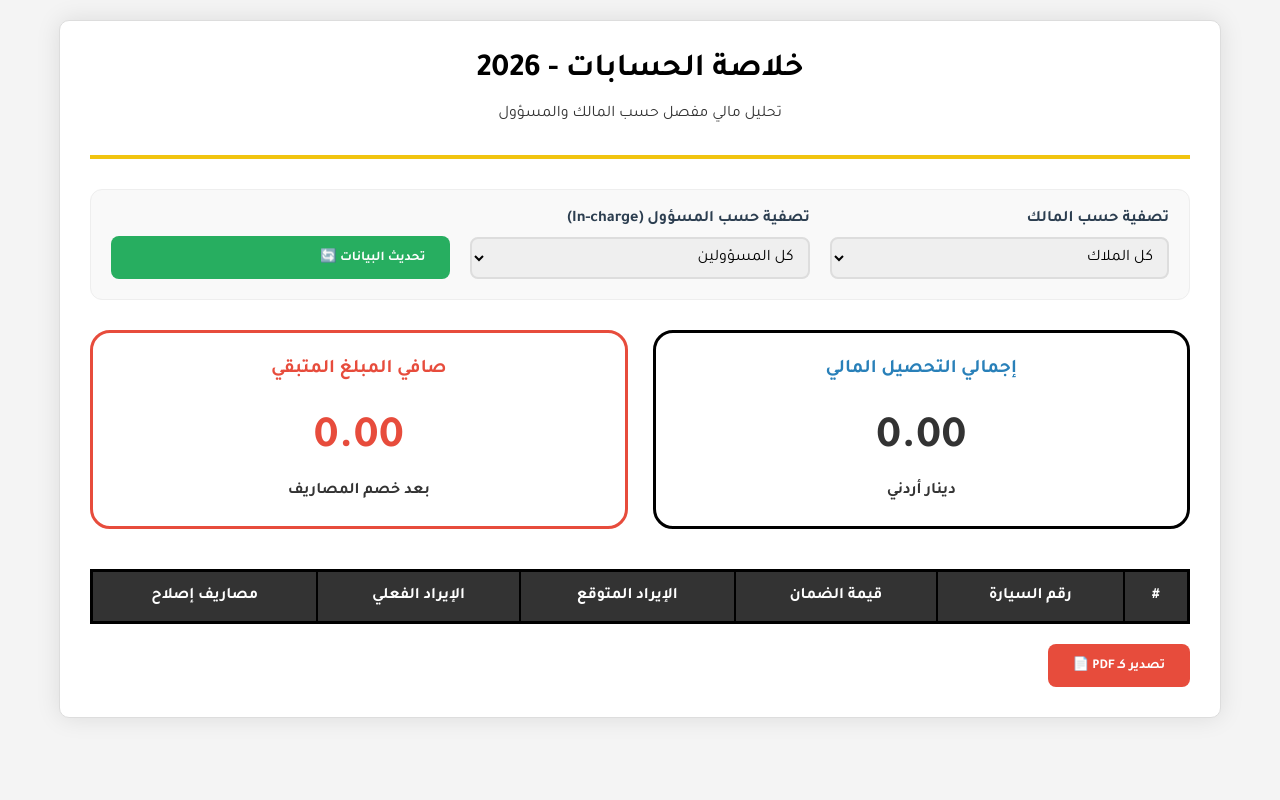
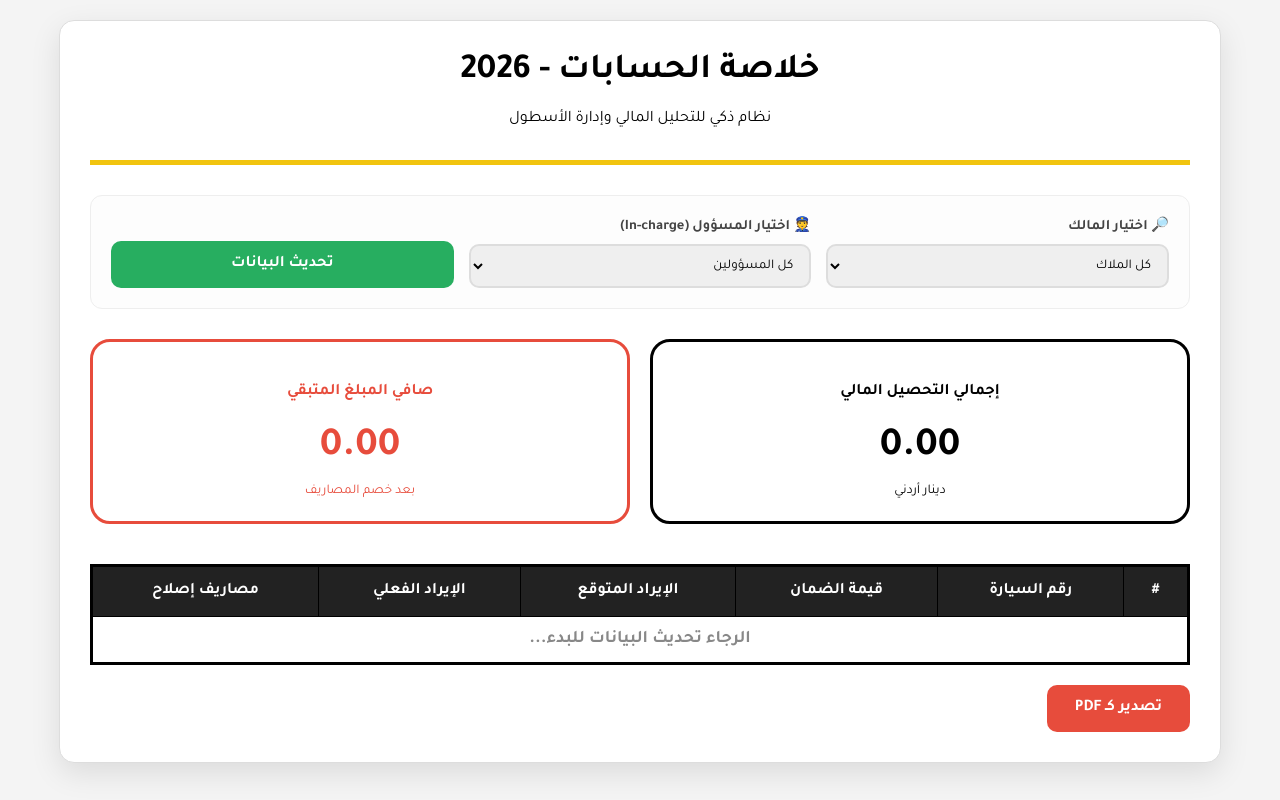
Before and after one commit to ananzjo/Taxi, a plain HTML site: page summary.html in a window 1280 px wide. Drawn offline with Linux system fonts and the light colour scheme; no server answers.

Commit message:
Update summary page title and styling

```diff
--- a/summary.html
+++ b/summary.html
@@ -3,85 +3,96 @@
 <head>
     <meta charset="UTF-8">
     <meta name="viewport" content="width=device-width, initial-scale=1.0">
-    <title>خلاصة الحسابات  - v1.9.0</title>
+    <title>خلاصة الحسابات الاحترافية - v2.0</title>
     <link href="https://fonts.googleapis.com/css2?family=Tajawal:wght@400;700&display=swap" rel="stylesheet">
     <script src="https://cdnjs.cloudflare.com/ajax/libs/html2pdf.js/0.10.1/html2pdf.bundle.min.js"></script>
     <style>
-        body { font-family: 'Tajawal', sans-serif; background-color: #f4f4f4; color: #333; margin: 0; padding: 20px; }
-        .report-page { max-width: 1100px; margin: auto; background: #fff; padding: 30px; border-radius: 10px; box-shadow: 0 0 25px rgba(0,0,0,0.1); border: 1px solid #ddd; }
+        :root {
+            --taxi-yellow: #f1c40f;
+            --dark-bg: #f4f4f4;
+            --success: #27ae60;
+            --danger: #e74c3c;
+            --info: #2980b9;
+        }
 
-        .header-title { text-align: center; border-bottom: 4px solid #f1c40f; padding-bottom: 15px; margin-bottom: 30px; }
-        .header-title h1 { margin: 0; font-size: 2rem; color: #000; }
+        body { font-family: 'Tajawal', sans-serif; background-color: var(--dark-bg); margin: 0; padding: 20px; }
+        .report-page { max-width: 1100px; margin: auto; background: #fff; padding: 30px; border-radius: 15px; box-shadow: 0 10px 30px rgba(0,0,0,0.1); border: 1px solid #ddd; position: relative; }
 
-        /* منطقة الفلاتر */
-        .filters-area {
-            display: grid;
-            grid-template-columns: repeat(auto-fit, minmax(200px, 1fr));
-            gap: 20px;
-            background: #f9f9f9;
-            padding: 20px;
-            border-radius: 12px;
-            border: 1px solid #eee;
-            margin-bottom: 30px;
+        /* Toast Container */
+        #toastBox { position: fixed; top: 20px; left: 50%; transform: translateX(-50%); z-index: 9999; display: flex; flex-direction: column; gap: 10px; pointer-events: none; }
+        .toast { background: #333; color: white; padding: 12px 25px; border-radius: 10px; box-shadow: 0 5px 15px rgba(0,0,0,0.2); display: flex; align-items: center; gap: 10px; animation: slideIn 0.3s ease-out forwards; pointer-events: auto; font-weight: bold; }
+        .toast.success { border-right: 6px solid var(--success); }
+        .toast.error { border-right: 6px solid var(--danger); }
+        @keyframes slideIn { from { opacity: 0; transform: translateY(-20px); } to { opacity: 1; transform: translateY(0); } }
+
+        /* Header */
+        .header-title { text-align: center; border-bottom: 5px solid var(--taxi-yellow); padding-bottom: 15px; margin-bottom: 30px; }
+        .header-title h1 { margin: 0; font-size: 2.2rem; }
+
+        /* Filters */
+        .filters-area { display: grid; grid-template-columns: repeat(auto-fit, minmax(220px, 1fr)); gap: 15px; background: #fdfdfd; padding: 20px; border-radius: 12px; border: 1px solid #eee; margin-bottom: 30px; }
+        .filter-group label { display: block; font-weight: bold; margin-bottom: 8px; color: #444; font-size: 0.9rem; }
+        select { width: 100%; padding: 12px; border: 2px solid #ddd; border-radius: 10px; font-family: 'Tajawal'; cursor: pointer; transition: all 0.3s; }
+        select:focus { border-color: var(--taxi-yellow); outline: none; }
+
+        /* Summary Cards */
+        .summary-wrapper { display: flex; justify-content: space-between; gap: 20px; margin-bottom: 40px; }
+        .summary-card { flex: 1; border: 3px solid #000; border-radius: 20px; padding: 20px; text-align: center; background: #fff; transition: 0.3s; }
+        .summary-card:hover { transform: translateY(-5px); box-shadow: 0 8px 20px rgba(0,0,0,0.1); }
+        .summary-card .amount { font-size: 2.5rem; font-weight: bold; display: block; margin: 10px 0; }
+        .summary-card.net { border-color: var(--danger); color: var(--danger); }
+
+        /* Table */
+        .main-table { width: 100%; border-collapse: collapse; border: 3px solid #000; margin-bottom: 20px; }
+        .main-table th { background: #222; color: #fff; padding: 15px; border: 1px solid #000; }
+        .main-table td { padding: 12px; text-align: center; font-weight: bold; border: 1px solid #000; font-size: 1.1rem; }
+        .main-table tr:nth-child(even) { background: #f9f9f9; }
+        .main-table tr:hover { background: #fff8e1; }
+
+        /* Buttons & Spinner */
+        .controls { display: flex; gap: 15px; }
+        .btn {
+            padding: 14px 28px; border: none; border-radius: 10px; cursor: pointer; font-weight: bold; font-family: 'Tajawal'; font-size: 1rem;
+            display: flex; align-items: center; gap: 10px; transition: all 0.3s; position: relative; justify-content: center;
         }
-        .filter-group label { display: block; font-weight: bold; margin-bottom: 8px; color: #2c3e50; }
-        select { width: 100%; padding: 10px; border: 2px solid #ddd; border-radius: 8px; font-family: 'Tajawal'; font-size: 1rem; outline: none; transition: border-color 0.3s; }
-        select:focus { border-color: #f1c40f; }
+        .btn:disabled { background: #ccc !important; cursor: not-allowed; opacity: 0.8; }
+        .btn-refresh { background: var(--success); color: white; }
+        .btn-pdf { background: var(--danger); color: white; }
+        .btn:hover:not(:disabled) { transform: translateY(-3px); filter: brightness(1.1); box-shadow: 0 5px 15px rgba(0,0,0,0.2); }
 
-        /* كروت الخلاصة */
-        .summary-wrapper { display: flex; justify-content: space-between; gap: 25px; margin-bottom: 40px; }
-        .summary-card { flex: 1; border: 3px solid #000; border-radius: 20px; padding: 25px; text-align: center; background: #fff; transition: transform 0.3s ease; }
-        .summary-card h4 { margin: 0; font-size: 1.2rem; color: #2980b9; height: 40px; }
-        .summary-card .amount { font-size: 2.8rem; font-weight: bold; margin: 15px 0; display: block; color: #333; }
-        .summary-card.net { border-color: #e74c3c; }
-        .summary-card.net h4 { color: #e74c3c; }
-        .summary-card.net .amount { color: #e74c3c; }
+        .spinner {
+            width: 18px; height: 18px; border: 3px solid rgba(255,255,255,0.3); border-top-color: #fff;
+            border-radius: 50%; animation: spin 0.8s linear infinite; display: none;
+        }
+        @keyframes spin { to { transform: rotate(360deg); } }
 
-        /* الجدول */
-        .main-table { width: 100%; border-collapse: collapse; border: 3px solid #000; }
-        .main-table th { background: #333; color: #fff; border: 2px solid #000; padding: 15px; }
-        .main-table td { border: 2px solid #000; padding: 12px; text-align: center; font-weight: bold; font-size: 1.1rem; }
-        .main-table tr:nth-child(even) { background: #f9f9f9; }
-        .main-table tr:hover { background: #fff9e6; }
-
-        /* الأزرار التفاعلية */
-        .controls { display: flex; gap: 15px; margin-top: 20px; }
-        .btn {
-            padding: 12px 25px; border: none; border-radius: 8px; cursor: pointer; font-weight: bold; font-family: 'Tajawal';
-            transition: all 0.3s cubic-bezier(0.175, 0.885, 0.32, 1.275); display: flex; align-items: center; gap: 10px;
-        }
-        .btn-refresh { background: #27ae60; color: white; }
-        .btn-refresh:hover { transform: scale(1.05); background: #2ecc71; }
-        .btn-pdf { background: #e74c3c; color: white; }
-        .btn-pdf:hover { transform: scale(1.05); background: #ff5e4d; }
-        .btn:active { transform: scale(0.95); }
-
-        @media print { .no-print, .filters-area { display: none; } }
+        @media print { .no-print { display: none; } .report-page { box-shadow: none; border: none; } }
     </style>
 </head>
 <body>
 
+<div id="toastBox"></div>
+
 <div class="report-page" id="printableArea">
     <div class="header-title">
         <h1>خلاصة الحسابات - 2026</h1>
-        <p>تحليل مالي مفصل حسب المالك والمسؤول</p>
+        <p>نظام ذكي للتحليل المالي وإدارة الأسطول</p>
     </div>
 
     <div class="filters-area no-print">
         <div class="filter-group">
-            <label>تصفية حسب المالك</label>
-            <select id="ownerFilter" onchange="applyFilters()">
-                <option value="all">كل الملاك</option>
-            </select>
+            <label>🔎 اختيار المالك</label>
+            <select id="ownerFilter" onchange="applyFilters()"><option value="all">كل الملاك</option></select>
         </div>
         <div class="filter-group">
-            <label>تصفية حسب المسؤول (In-charge)</label>
-            <select id="inChargeFilter" onchange="applyFilters()">
-                <option value="all">كل المسؤولين</option>
-            </select>
+            <label>👮 اختيار المسؤول (In-charge)</label>
+            <select id="inChargeFilter" onchange="applyFilters()"><option value="all">كل المسؤولين</option></select>
         </div>
         <div class="filter-group" style="display: flex; align-items: flex-end;">
-            <button class="btn btn-refresh" style="width: 100%;" onclick="fetchAndCalculate()">تحديث البيانات 🔄</button>
+            <button id="refreshBtn" class="btn btn-refresh" onclick="fetchAndCalculate()" style="width: 100%;">
+                <div class="spinner" id="spinRef"></div>
+                <span id="textRef">تحديث البيانات</span>
+            </button>
         </div>
     </div>
 
@@ -89,12 +100,12 @@
         <div class="summary-card">
             <h4>إجمالي التحصيل المالي</h4>
             <span class="amount" id="totalActual">0.00</span>
-            <span style="font-weight: bold;">دينار أردني</span>
+            <small>دينار أردني</small>
         </div>
         <div class="summary-card net">
             <h4>صافي المبلغ المتبقي</h4>
             <span class="amount" id="netProfit">0.00</span>
-            <span style="font-weight: bold;">بعد خصم المصاريف</span>
+            <small>بعد خصم المصاريف</small>
         </div>
     </div>
 
@@ -109,11 +120,16 @@
                 <th>مصاريف إصلاح</th>
             </tr>
         </thead>
-        <tbody id="tableContent"></tbody>
+        <tbody id="tableContent">
+            <tr><td colspan="6" style="color: #888;">الرجاء تحديث البيانات للبدء...</td></tr>
+        </tbody>
     </table>
 
     <div class="controls no-print">
-        <button class="btn btn-pdf" onclick="exportPDF()">تصدير كـ PDF 📄</button>
+        <button id="pdfBtn" class="btn btn-pdf" onclick="exportPDF()">
+            <div class="spinner" id="spinPdf"></div>
+            <span id="textPdf">تصدير كـ PDF</span>
+        </button>
     </div>
 </div>
 
@@ -121,7 +137,30 @@
     const scriptUrl = "https://script.google.com/macros/s/AKfycbxXl_1lmAK1HRSemLmW1z9XDPcOPqu8hmKEtaPFRYG8qtmbgKraI-a9ADW0R_EObuel/exec";
     let masterData = { cars: [], revenues: [], expenses: [] };
 
+    function showToast(msg, type = 'success') {
+        const box = document.getElementById('toastBox');
+        const toast = document.createElement('div');
+        toast.className = `toast ${type}`;
+        toast.innerHTML = `<span>${type === 'success' ? '✅' : '❌'}</span> ${msg}`;
+        box.appendChild(toast);
+        setTimeout(() => toast.remove(), 4000);
+    }
+
+    function toggleLoading(btnType, isLoading) {
+        const btn = document.getElementById(btnType === 'ref' ? 'refreshBtn' : 'pdfBtn');
+        const spinner = document.getElementById(btnType === 'ref' ? 'spinRef' : 'spinPdf');
+        const text = document.getElementById(btnType === 'ref' ? 'textRef' : 'textPdf');
+
+        btn.disabled = isLoading;
+        spinner.style.display = isLoading ? 'inline-block' : 'none';
+        if(isLoading) text.innerText = btnType === 'ref' ? 'جاري التحميل...' : 'جاري التصدير...';
+        else text.innerText = btnType === 'ref' ? 'تحديث البيانات' : 'تصدير كـ PDF';
+    }
+
     async function fetchAndCalculate() {
+        toggleLoading('ref', true);
+        showToast("جاري الاتصال بقاعدة البيانات...");
+
         try {
             const [carsRes, revRes, expRes] = await Promise.all([
                 fetch(scriptUrl, { method: 'POST', body: JSON.stringify({ action: 'fetchTable', sheetName: 'Cars' }) }),
@@ -135,19 +174,19 @@
 
             populateFilters();
             applyFilters();
-
-        } catch (e) { console.error("Data Fetch Error:", e); }
+            showToast("تم تحديث البيانات بنجاح");
+        } catch (e) {
+            showToast("فشل الاتصال! تأكد من إعدادات الـ Script", "error");
+        } finally {
+            toggleLoading('ref', false);
+        }
     }
 
     function populateFilters() {
-        const owners = [...new Set(masterData.cars.map(c => c[2]))]; // عمود المالك (index 2)
-        const inCharges = [...new Set(masterData.cars.map(c => c[8]))]; // عمود المسؤول (index 8)
-
-        const oFilter = document.getElementById('ownerFilter');
-        const iFilter = document.getElementById('inChargeFilter');
-
-        oFilter.innerHTML = '<option value="all">كل الملاك</option>' + owners.map(o => `<option value="${o}">${o}</option>`).join('');
-        iFilter.innerHTML = '<option value="all">كل المسؤولين</option>' + inCharges.map(i => `<option value="${i}">${i}</option>`).join('');
+        const owners = [...new Set(masterData.cars.map(c => c[2]))].filter(x => x);
+        const inCharges = [...new Set(masterData.cars.map(c => c[8]))].filter(x => x);
+        document.getElementById('ownerFilter').innerHTML = '<option value="all">كل الملاك</option>' + owners.map(o => `<option value="${o}">${o}</option>`).join('');
+        document.getElementById('inChargeFilter').innerHTML = '<option value="all">كل المسؤولين</option>' + inCharges.map(i => `<option value="${i}">${i}</option>`).join('');
     }
 
     function applyFilters() {
@@ -155,47 +194,36 @@
         const selectedInCharge = document.getElementById('inChargeFilter').value;
         const monthDays = 30;
 
-        let rowsHtml = "";
-        let gActual = 0;
-        let gExpenses = 0;
-        let counter = 1;
+        let rowsHtml = ""; let gActual = 0; let gExpenses = 0; let counter = 1;
 
         masterData.cars.forEach((car) => {
-            const plate = car[1];
-            const owner = car[2];
-            const dailyRate = parseFloat(car[6]) || 0;
-            const inCharge = car[8]; // افترضنا أن In-charge هو العمود التاسع
+            const plate = car[1]; const owner = car[2]; const dailyRate = parseFloat(car[6]) || 0; const inCharge = car[8];
 
-            // شرط الفلترة
-            if ((selectedOwner === 'all' || owner === selectedOwner) &&
-                (selectedInCharge === 'all' || inCharge === selectedInCharge)) {
-
+            if ((selectedOwner === 'all' || owner === selectedOwner) && (selectedInCharge === 'all' || inCharge === selectedInCharge)) {
                 const carRev = masterData.revenues.filter(r => r[1] == plate).reduce((s, r) => s + (parseFloat(r[5]) || 0), 0);
                 const carExp = masterData.expenses.filter(e => e[1] == plate).reduce((s, e) => s + (parseFloat(e[6]) || 0), 0);
+                let expected = monthDays * dailyRate;
+                gActual += carRev; gExpenses += carExp;
 
-                let expected = monthDays * dailyRate;
-                gActual += carRev;
-                gExpenses += carExp;
-
-                rowsHtml += `<tr>
-                    <td>${counter++}</td>
-                    <td>${plate}</td>
-                    <td>${dailyRate}</td>
-                    <td>${expected.toFixed(2)}</td>
-                    <td>${carRev.toFixed(2)}</td>
-                    <td>${carExp.toFixed(2)}</td>
-                </tr>`;
+                rowsHtml += `<tr><td>${counter++}</td><td>${plate}</td><td>${dailyRate}</td><td>${expected.toFixed(2)}</td><td>${carRev.toFixed(2)}</td><td>${carExp.toFixed(2)}</td></tr>`;
             }
         });
 
-        document.getElementById('tableContent').innerHTML = rowsHtml;
+        document.getElementById('tableContent').innerHTML = rowsHtml || '<tr><td colspan="6">لا توجد نتائج</td></tr>';
         document.getElementById('totalActual').innerText = gActual.toLocaleString('en-US', {minimumFractionDigits: 2});
         document.getElementById('netProfit').innerText = (gActual - gExpenses).toLocaleString('en-US', {minimumFractionDigits: 2});
     }
 
     function exportPDF() {
+        toggleLoading('pdf', true);
+        showToast("جاري إعداد ملف PDF...");
         const element = document.getElementById('printableArea');
-        html2pdf().from(element).set({ margin: 0.5, filename: 'تقرير_مفصل.pdf', html2canvas: { scale: 2 }, jsPDF: { orientation: 'landscape' } }).save();
+        html2pdf().from(element).set({
+            margin: 0.5, filename: 'تقرير_شامل_2026.pdf', html2canvas: { scale: 2 }, jsPDF: { orientation: 'landscape' }
+        }).save().then(() => {
+            toggleLoading('pdf', false);
+            showToast("تم تحميل الملف بنجاح");
+        });
     }
 
     window.onload = fetchAndCalculate;
```
